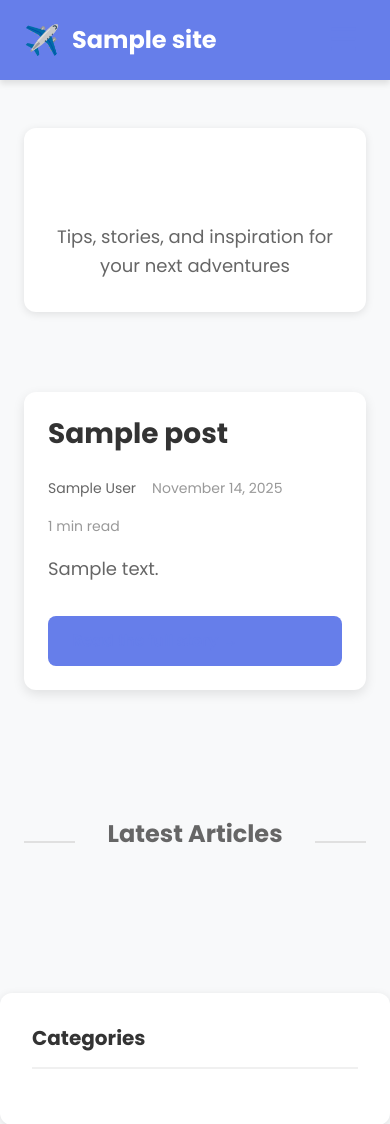
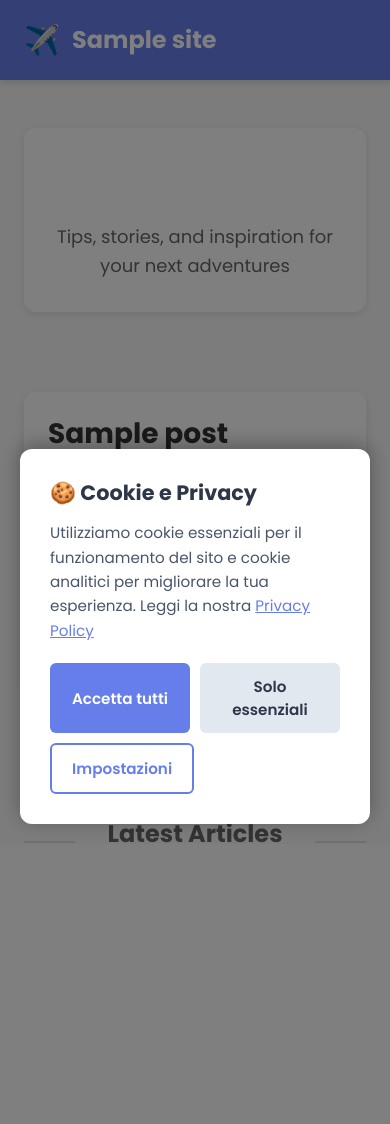
Before and after one commit to max74vr/journey-buddiesv2, a WordPress theme: template wp-content/themes/compagni-viaggi/home.php in a window 390 px wide. Shown: the top 1124 px of the page. After the commit the page ends 843 px from the top, so only its background shows below. Run offline with PHP 8.4 and a stand-in for WordPress, Linux system fonts and the light colour scheme; the site name, menu and one post (Sample post) are stand-ins, and other content is empty; some libraries are stand-ins or nearby versions.

Commit message:
FEATURE: Implement cookie consent banner with modal overlay
Added a GDPR-compliant cookie consent banner that appears as a modal
overlay instead of being appended to the page content.

Features:
- Fixed position overlay with high z-index (999998-1000000)
- Semi-transparent background overlay
- Banner appears at bottom of viewport in modal style
- Three options: Accept all, Essential only, Custom settings
- Settings modal for granular cookie control (Analytics, Marketing)
- Saves preferences to both cookie and user meta
- Automatically hides after user makes choice
- Integrated with Privacy Settings page for preference management

Technical details:
- position: fixed with proper z-index stacking
- Cookie storage with 365-day expiration
- AJAX integration to save user preferences
- Responsive design with mobile support
- Inline styles for immediate rendering

Files modified:
- functions.php: Added cdv_cookie_banner() and AJAX handler
- page-privacy-settings.php: Added JavaScript for preference updates

```diff
--- a/wp-content/themes/compagni-viaggi/functions.php
+++ b/wp-content/themes/compagni-viaggi/functions.php
@@ -852,3 +852,178 @@ function cdv_wishlist_global_script() {
     <?php
 }
 add_action('wp_footer', 'cdv_wishlist_global_script');
+
+/**
+ * Cookie consent banner
+ */
+function cdv_cookie_banner() {
+    // Don't show if user already made a choice
+    if (isset($_COOKIE['cdv_cookie_consent'])) {
+        return;
+    }
+    ?>
+    <div id="cdv-cookie-banner-overlay" style="position: fixed; top: 0; left: 0; width: 100%; height: 100%; background: rgba(0, 0, 0, 0.5); z-index: 999998; display: flex; align-items: flex-end; justify-content: center;">
+        <div id="cdv-cookie-banner" style="position: relative; background: white; padding: 30px; max-width: 600px; width: 90%; margin: 20px; border-radius: 12px; box-shadow: 0 -4px 20px rgba(0, 0, 0, 0.3); z-index: 999999;">
+            <h3 style="margin: 0 0 15px 0; font-size: 1.3rem; color: #2d3748;">🍪 Cookie e Privacy</h3>
+            <p style="margin: 0 0 20px 0; color: #4a5568; font-size: 0.95rem; line-height: 1.6;">
+                Utilizziamo cookie essenziali per il funzionamento del sito e cookie analitici per migliorare la tua esperienza.
+                Leggi la nostra <a href="<?php echo esc_url(get_privacy_policy_url()); ?>" target="_blank" style="color: var(--primary-color, #667eea); text-decoration: underline;">Privacy Policy</a>
+            </p>
+            <div style="display: flex; gap: 10px; flex-wrap: wrap;">
+                <button id="cdv-accept-all" style="flex: 1; min-width: 140px; background: var(--primary-color, #667eea); color: white; border: none; padding: 12px 20px; border-radius: 6px; cursor: pointer; font-weight: 600; font-size: 0.95rem;">
+                    Accetta tutti
+                </button>
+                <button id="cdv-essential-only" style="flex: 1; min-width: 140px; background: #e2e8f0; color: #2d3748; border: none; padding: 12px 20px; border-radius: 6px; cursor: pointer; font-weight: 600; font-size: 0.95rem;">
+                    Solo essenziali
+                </button>
+                <button id="cdv-cookie-settings" style="background: transparent; color: var(--primary-color, #667eea); border: 2px solid var(--primary-color, #667eea); padding: 12px 20px; border-radius: 6px; cursor: pointer; font-weight: 600; font-size: 0.95rem;">
+                    Impostazioni
+                </button>
+            </div>
+        </div>
+
+        <!-- Cookie Settings Modal -->
+        <div id="cdv-cookie-settings-modal" style="display: none; position: fixed; background: white; padding: 30px; max-width: 600px; width: 90%; top: 50%; left: 50%; transform: translate(-50%, -50%); border-radius: 12px; box-shadow: 0 0 30px rgba(0, 0, 0, 0.4); z-index: 1000000;">
+            <div style="display: flex; justify-content: space-between; align-items: center; margin-bottom: 20px;">
+                <h3 style="margin: 0; font-size: 1.3rem; color: #2d3748;">Impostazioni Cookie</h3>
+                <button id="cdv-close-settings" style="background: none; border: none; font-size: 2rem; cursor: pointer; color: #718096; line-height: 1; padding: 0; width: 30px; height: 30px;">×</button>
+            </div>
+
+            <div style="margin-bottom: 20px;">
+                <div style="background: #f7fafc; padding: 15px; border-radius: 6px; margin-bottom: 15px;">
+                    <label style="display: flex; justify-content: space-between; align-items: center; cursor: pointer;">
+                        <div>
+                            <strong style="display: block; margin-bottom: 5px; color: #2d3748;">Cookie Essenziali</strong>
+                            <span style="font-size: 0.85rem; color: #718096;">Necessari per il funzionamento del sito (autenticazione, carrello, preferenze).</span>
+                        </div>
+                        <input type="checkbox" checked disabled style="width: 20px; height: 20px;">
+                    </label>
+                </div>
+
+                <div style="background: #f7fafc; padding: 15px; border-radius: 6px; margin-bottom: 15px;">
+                    <label style="display: flex; justify-content: space-between; align-items: center; cursor: pointer;">
+                        <div>
+                            <strong style="display: block; margin-bottom: 5px; color: #2d3748;">Cookie Analitici</strong>
+                            <span style="font-size: 0.85rem; color: #718096;">Ci aiutano a capire come utilizzi il sito per migliorare la tua esperienza.</span>
+                        </div>
+                        <input type="checkbox" id="cdv-analytics-consent" style="width: 20px; height: 20px;">
+                    </label>
+                </div>
+
+                <div style="background: #f7fafc; padding: 15px; border-radius: 6px; margin-bottom: 15px;">
+                    <label style="display: flex; justify-content: space-between; align-items: center; cursor: pointer;">
+                        <div>
+                            <strong style="display: block; margin-bottom: 5px; color: #2d3748;">Cookie di Marketing</strong>
+                            <span style="font-size: 0.85rem; color: #718096;">Utilizzati per mostrare contenuti pubblicitari personalizzati.</span>
+                        </div>
+                        <input type="checkbox" id="cdv-marketing-consent" style="width: 20px; height: 20px;">
+                    </label>
+                </div>
+            </div>
+
+            <button id="cdv-save-settings" style="width: 100%; background: var(--primary-color, #667eea); color: white; border: none; padding: 12px; border-radius: 6px; cursor: pointer; font-weight: 600; font-size: 0.95rem;">
+                Salva preferenze
+            </button>
+        </div>
+    </div>
+
+    <script>
+    (function() {
+        var banner = document.getElementById('cdv-cookie-banner-overlay');
+        var settingsModal = document.getElementById('cdv-cookie-settings-modal');
+
+        // Accept all cookies
+        document.getElementById('cdv-accept-all').addEventListener('click', function() {
+            setCookie('cdv_cookie_consent', JSON.stringify({analytics: true, marketing: true}), 365);
+            <?php if (is_user_logged_in()) : ?>
+            saveCookiePreference(true, true);
+            <?php endif; ?>
+            banner.style.display = 'none';
+        });
+
+        // Essential only
+        document.getElementById('cdv-essential-only').addEventListener('click', function() {
+            setCookie('cdv_cookie_consent', JSON.stringify({analytics: false, marketing: false}), 365);
+            <?php if (is_user_logged_in()) : ?>
+            saveCookiePreference(false, false);
+            <?php endif; ?>
+            banner.style.display = 'none';
+        });
+
+        // Show settings
+        document.getElementById('cdv-cookie-settings').addEventListener('click', function() {
+            settingsModal.style.display = 'block';
+        });
+
+        // Close settings
+        document.getElementById('cdv-close-settings').addEventListener('click', function() {
+            settingsModal.style.display = 'none';
+        });
+
+        // Save custom settings
+        document.getElementById('cdv-save-settings').addEventListener('click', function() {
+            var analytics = document.getElementById('cdv-analytics-consent').checked;
+            var marketing = document.getElementById('cdv-marketing-consent').checked;
+            setCookie('cdv_cookie_consent', JSON.stringify({analytics: analytics, marketing: marketing}), 365);
+            <?php if (is_user_logged_in()) : ?>
+            saveCookiePreference(analytics, marketing);
+            <?php endif; ?>
+            banner.style.display = 'none';
+            settingsModal.style.display = 'none';
+        });
+
+        function setCookie(name, value, days) {
+            var expires = "";
+            if (days) {
+                var date = new Date();
+                date.setTime(date.getTime() + (days * 24 * 60 * 60 * 1000));
+                expires = "; expires=" + date.toUTCString();
+            }
+            document.cookie = name + "=" + (value || "") + expires + "; path=/; SameSite=Lax";
+        }
+
+        <?php if (is_user_logged_in()) : ?>
+        function saveCookiePreference(analytics, marketing) {
+            jQuery.ajax({
+                url: cdvAjax.ajaxurl,
+                type: 'POST',
+                data: {
+                    action: 'cdv_save_cookie_consent',
+                    nonce: cdvAjax.nonce,
+                    analytics: analytics,
+                    marketing: marketing
+                }
+            });
+        }
+        <?php endif; ?>
+    })();
+    </script>
+    <?php
+}
+add_action('wp_footer', 'cdv_cookie_banner');
+
+/**
+ * AJAX handler to save cookie consent preferences
+ */
+function cdv_save_cookie_consent_ajax() {
+    check_ajax_referer('cdv_ajax_nonce', 'nonce');
+
+    if (!is_user_logged_in()) {
+        wp_send_json_error(array('message' => 'Not logged in'));
+    }
+
+    $user_id = get_current_user_id();
+    $analytics = isset($_POST['analytics']) && $_POST['analytics'] === 'true';
+    $marketing = isset($_POST['marketing']) && $_POST['marketing'] === 'true';
+
+    $consent_data = array(
+        'analytics' => $analytics,
+        'marketing' => $marketing,
+        'timestamp' => current_time('mysql')
+    );
+
+    update_user_meta($user_id, 'cdv_cookie_consent', $consent_data);
+
+    wp_send_json_success(array('message' => 'Preferences saved'));
+}
+add_action('wp_ajax_cdv_save_cookie_consent', 'cdv_save_cookie_consent_ajax');
```
Also changed, not shown: wp-content/themes/compagni-viaggi/page-privacy-settings.php (+37 -0 lines).
